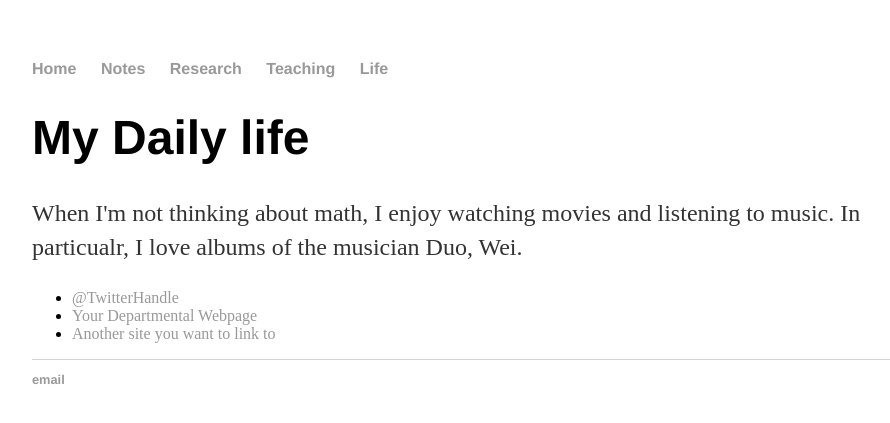
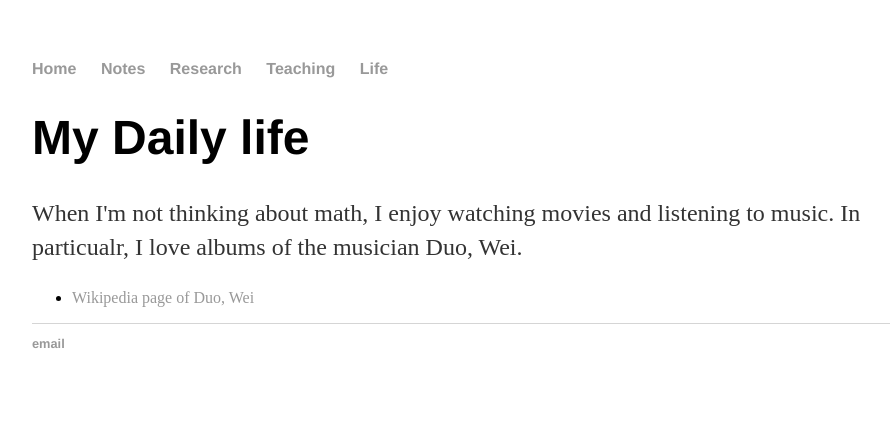
Before and after one commit to Junmathwang/junmathwang.github.io, a Jekyll site: the page built from life/index.html, in a window 1280 px wide. Shown: the top 423 px of the page, without its empty margins (160-1050 px from the left). Built offline with Jekyll 4.4.1, drawn with Linux system fonts in a browser that asks for light colours.

Commit message:
Update index.html

```diff
--- a/life/index.html
+++ b/life/index.html
@@ -8,8 +8,8 @@ title: Daily life of Jun Wang
 			<p>When I'm not thinking about math, I enjoy watching movies and listening to music. In particualr, I love albums of the musician Duo, Wei.
 
 			<ul class="contacts">
-				<li><a href="#">@TwitterHandle</a></li>
-				<li><a href="#">Your Departmental Webpage</a></li>
-				<li><a href="#">Another site you want to link to</a></li>
+
+				<li><a href="https://en.wikipedia.org/wiki/Dou_Wei">Wikipedia page of Duo, Wei</a></li>
+
 				</ul>
 		</div>
```
